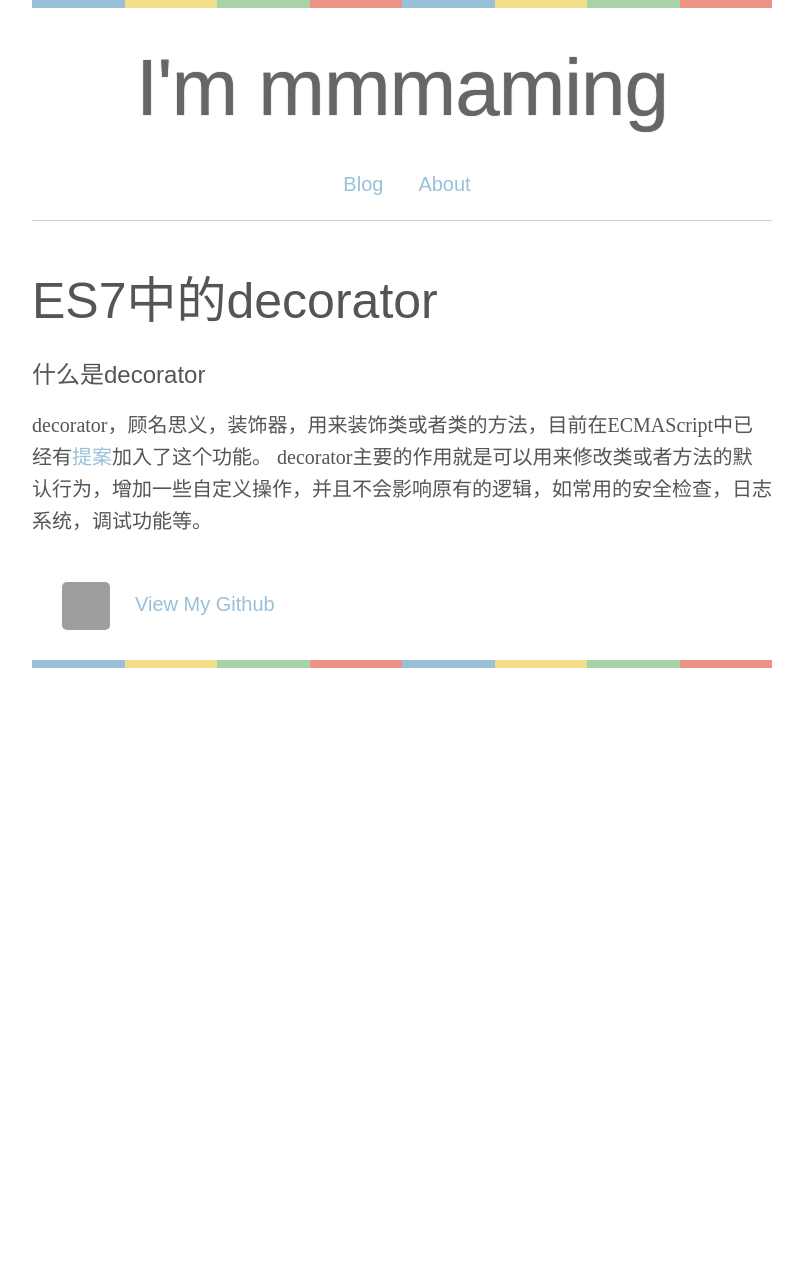
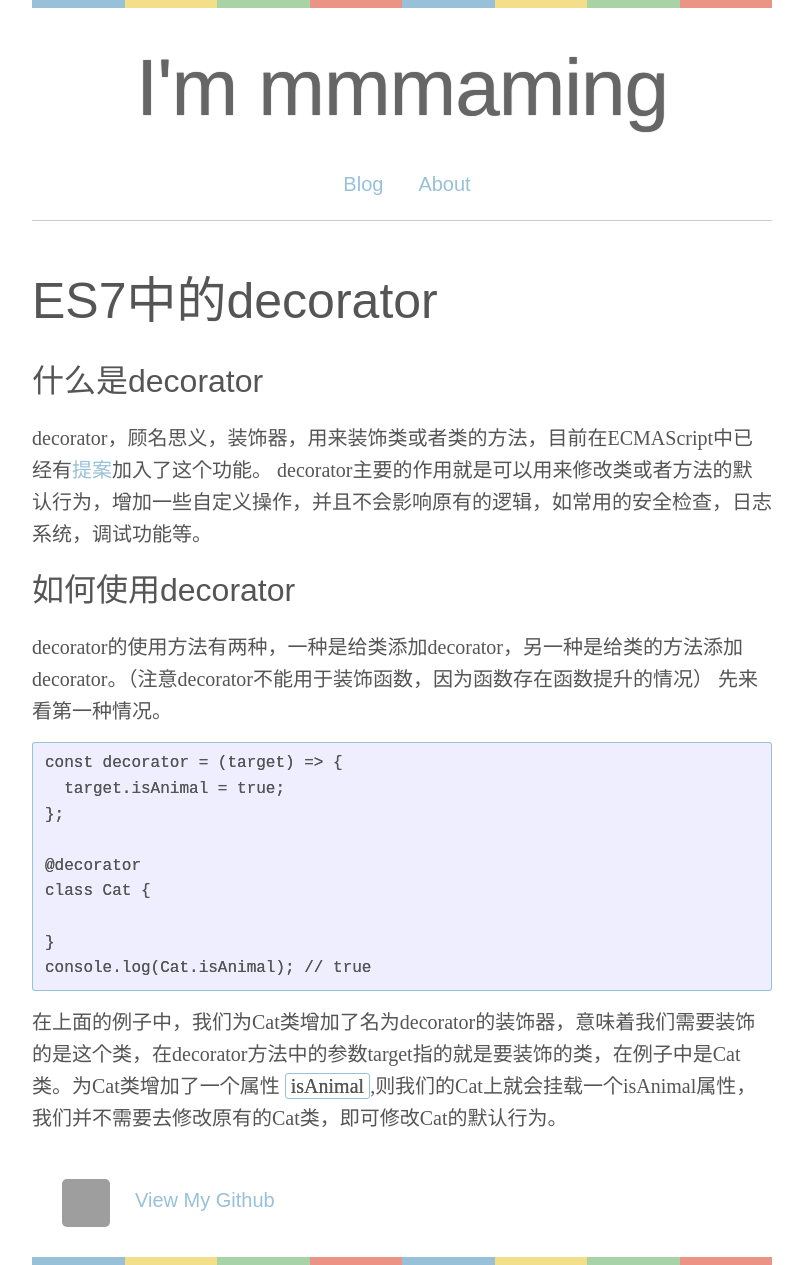
Before and after one commit to mmmaming/mmmaming.github.io, a Jekyll site: the page built from _posts/2017-12-20-ES7中的decorator.md, in a window 1280 px wide. Shown: the whole page, without its empty margins (238-1041 px from the left). Built offline with Jekyll 4.4.1, drawn with Linux system fonts in a browser that asks for light colours; some web fonts are replaced; before the commit the page ends 900 px from its top, so only the background shows below that; grey boxes are pictures that could not be loaded.

Commit message:
decorator

````diff
--- a/_posts/2017-12-20-ES7中的decorator.md
+++ b/_posts/2017-12-20-ES7中的decorator.md
@@ -4,7 +4,26 @@ title: ES7中的decorator
 ---
 # {{page.title}}
 
-### 什么是decorator
+## 什么是decorator
 
 decorator，顾名思义，装饰器，用来装饰类或者类的方法，目前在ECMAScript中已经有[提案](https://github.com/tc39/proposal-decorators)加入了这个功能。
 decorator主要的作用就是可以用来修改类或者方法的默认行为，增加一些自定义操作，并且不会影响原有的逻辑，如常用的安全检查，日志系统，调试功能等。
+
+## 如何使用decorator
+
+decorator的使用方法有两种，一种是给类添加decorator，另一种是给类的方法添加decorator。（注意decorator不能用于装饰函数，因为函数存在函数提升的情况）
+先来看第一种情况。
+
+```
+const decorator = (target) => {
+  target.isAnimal = true;
+};
+
+@decorator
+class Cat {
+
+}
+console.log(Cat.isAnimal); // true
+```
+
+在上面的例子中，我们为Cat类增加了名为decorator的装饰器，意味着我们需要装饰的是这个类，在decorator方法中的参数target指的就是要装饰的类，在例子中是Cat类。为Cat类增加了一个属性 `isAnimal`,则我们的Cat上就会挂载一个isAnimal属性，我们并不需要去修改原有的Cat类，即可修改Cat的默认行为。
````
